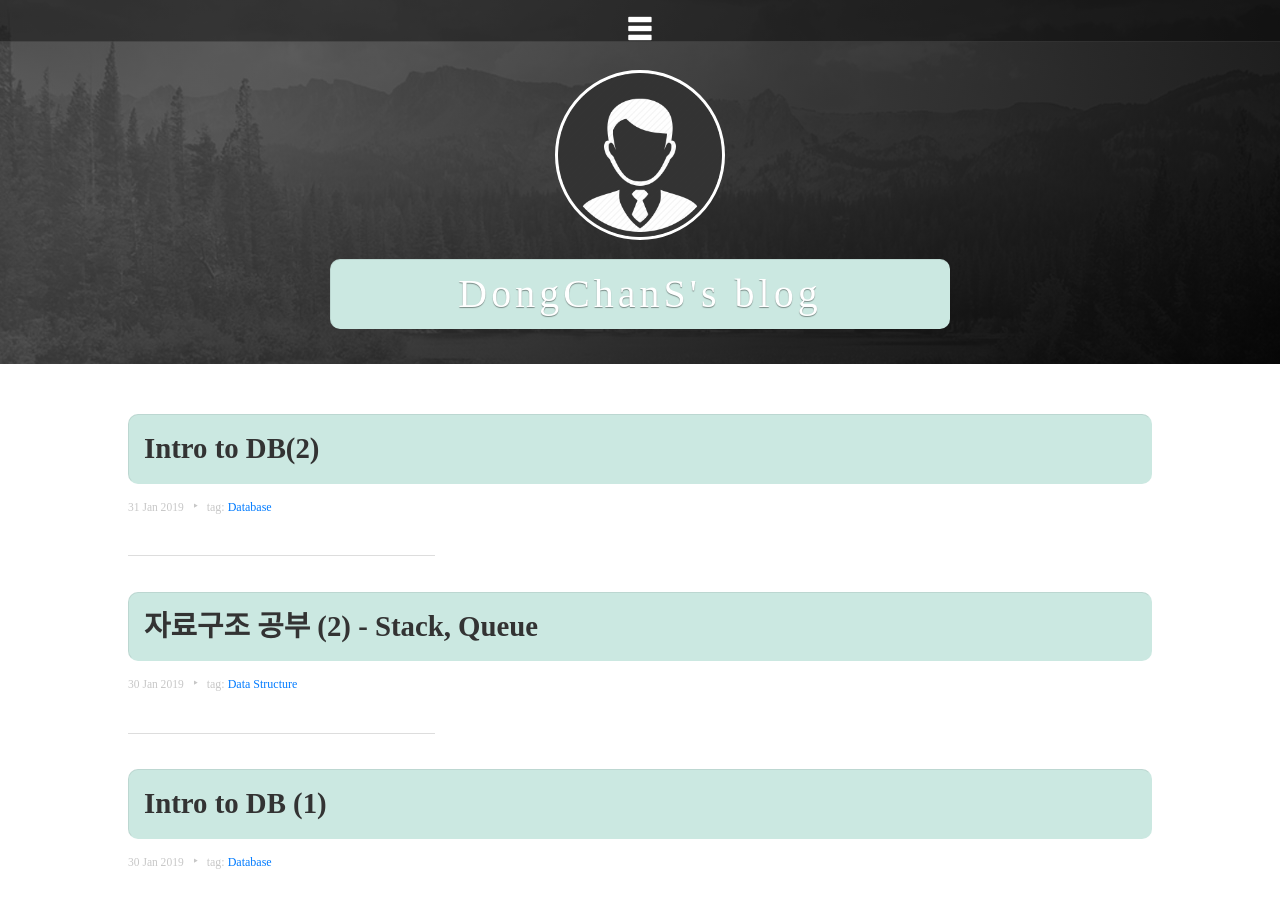
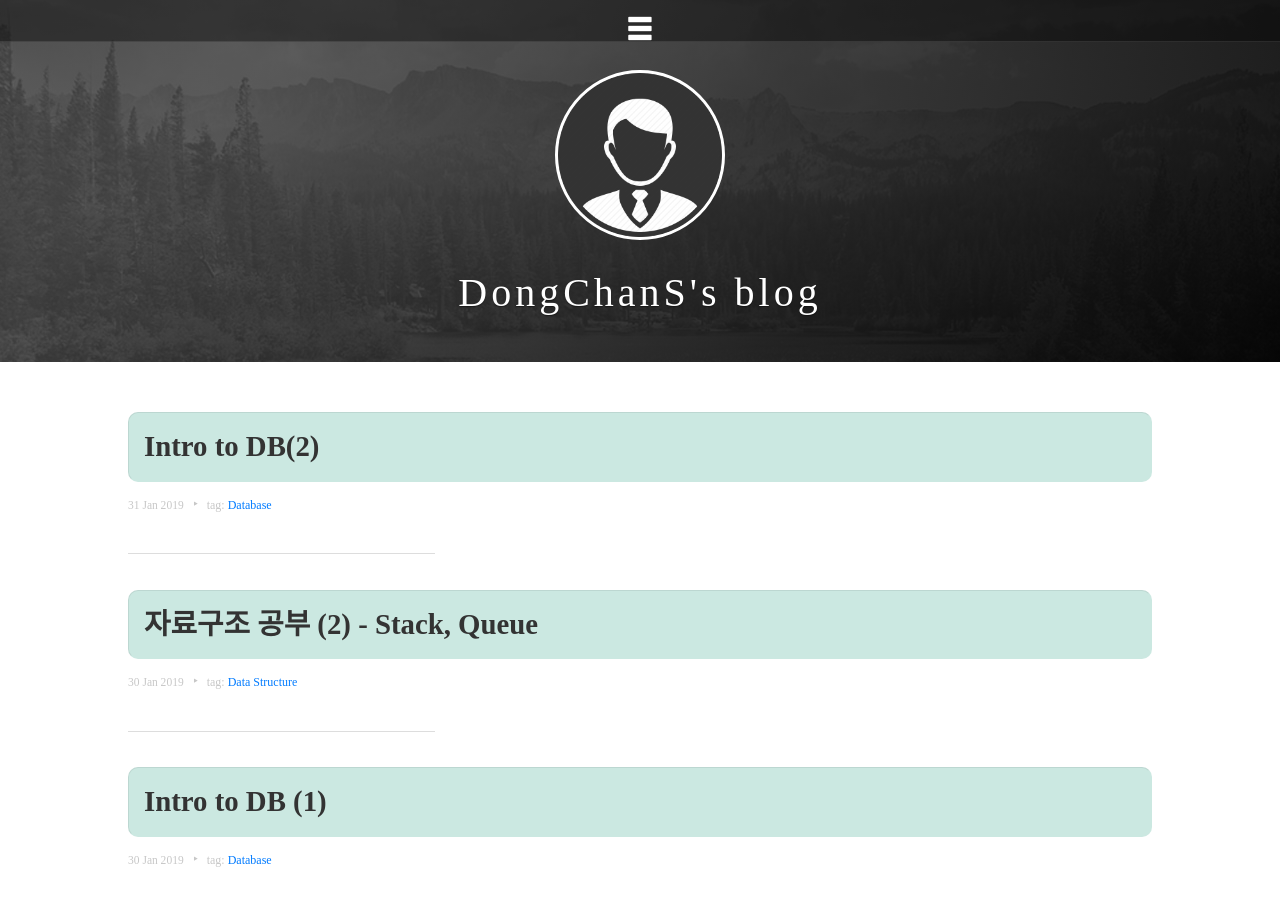
Before and after one commit to DongChanS/DongChanS.github.io, a Jekyll site: the page built from index.html, in a window 1280 px wide and 900 px high. Built offline with Jekyll 4.4.1, drawn with Linux system fonts in a browser that asks for light colours; nearby versions of some CDN libraries; some web fonts are replaced; the list of posts is cut into pages by our own code.

Commit message:
Update header.html

```diff
--- a/_includes/header.html
+++ b/_includes/header.html
@@ -10,7 +10,7 @@
     <div class="panel-main__content">
         <a href="{{ site.baseurl }}/" title="link to home of {{ site.title }}">
           <img src="{{ site.baseurl }}/images/profile.jpg" class="user-image" alt="My Profile Photo">
-          <h1 class="panel-cover__title panel-title">{{ site.title }}</h1>
+          <h1 class="panel-cover__title panel-title" style="background:None; border:None;">{{ site.title }}</h1>
         </a>
         <hr class="panel-cover__divider">
         <p class="panel-cover__description">{{ site.description }}</p>
@@ -23,7 +23,7 @@
               <li class="navigation__item">
                 <a>
                 <form action="{{ site.baseurl }}/#blog">
-                  <input type="submit" value="Blog" class="blog-button" style="width:100%;">
+                  <input type="submit" value="Go to Blog Home" class="blog-button" style="width:100%;">
                 </form>
                 </a>
               </li>
@@ -84,12 +84,18 @@
             {% endif %}
 
             <!-- RSS -->
-            <li class="navigation__item">
+<!--             <li class="navigation__item">
               <a href="{{ site.baseurl }}/feed.xml" title="Subscribe" target="_blank">
                 <i class="icon icon-rss"></i>
                 <span class="label">RSS</span>
               </a>
-            </li>
+            </li> -->
+
+               <li class="navigation__item">
+                <a href="{{ site.baseurl }}/tags" title="Categories" target="_blank">
+                  Categories
+                </a>
+               </li>
 
             </ul>
           </nav>
```
